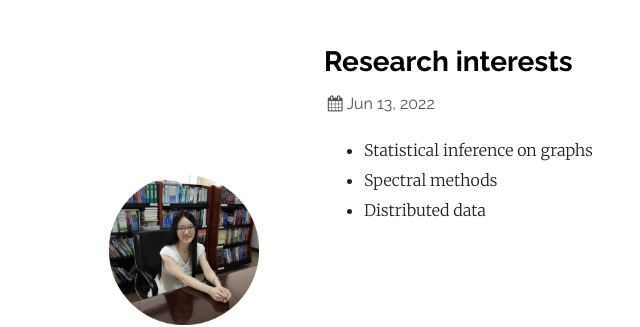
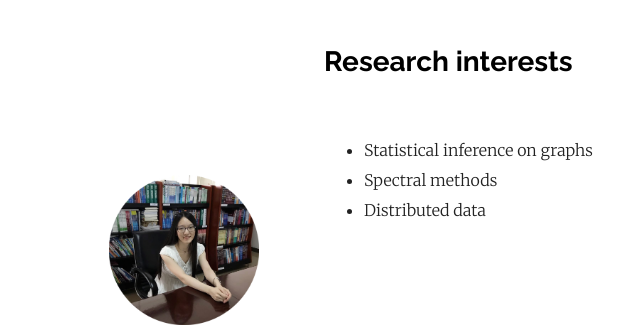
Before and after one commit to RunbingZheng/runbingzheng.github.io, a Jekyll site: the page built from _posts/2022-06-13-Research Interests.markdown, in a window 1280 px wide. Shown: the top 327 px of the page, without its empty margins (31-671 px from the left). Built offline with Jekyll 4.4.1, drawn with Linux system fonts in a browser that asks for light colours; our own code applies the rules of GitHub Pages for plain Markdown files.

Commit message:
Update post.html

```diff
--- a/_layouts/post.html
+++ b/_layouts/post.html
@@ -7,7 +7,6 @@ layout: default
     <h2 class="post-title">{{ page.title | escape }}</h2>
   </a>
   <div class="post-meta">
-    <div class="post-date"><i class="icon-calendar"></i>{{ page.date | date: date_format }}</div>
     {%- if page.categories.size > 0 -%}
     <ul class="post-categories">
       {%- for tag in page.categories -%}
```
